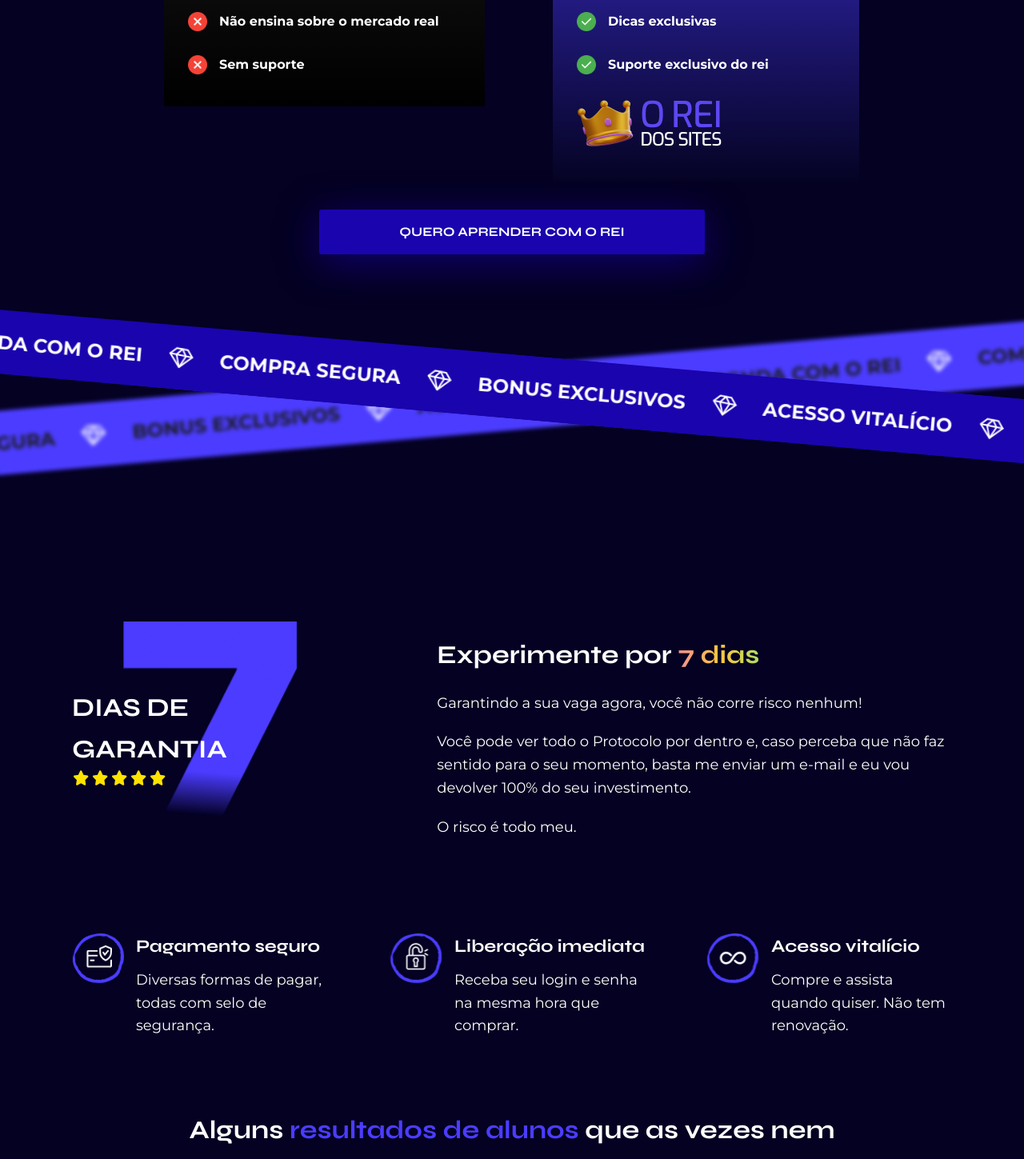
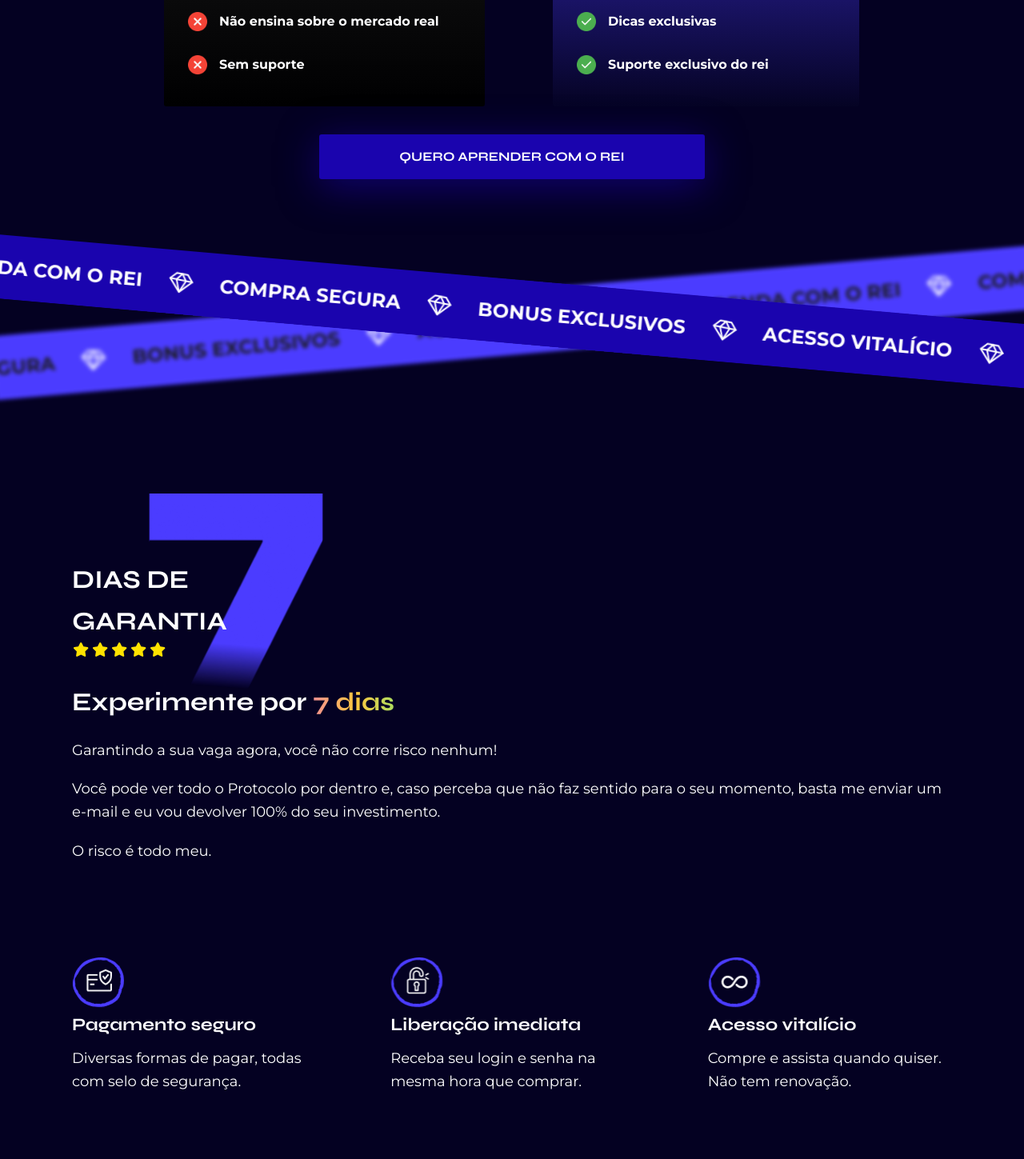
Before and after one commit to CaikeM10/Landing-Page-Mentoria, a Next.js app: page / in a window 1280 px wide. Shown: the part 1560-3009 px from the top of the page at 80% size. Built offline with nearby package versions, Linux system fonts and the light colour scheme.

Commit message:
effects 3

```diff
--- a/src/components/Guarantee/index.tsx
+++ b/src/components/Guarantee/index.tsx
@@ -1,10 +1,12 @@
-import styles from "./style.module.scss";
+import ScrollAnimation from 'react-animate-on-scroll';
+import styles from './style.module.scss';
 
 const Guarantee = () => {
     return (
         <main className={styles.container}>
             <div className={styles.content}>
                 <div className={styles.top}>
+                    <ScrollAnimation animateIn="fadeIn" animateOut="fadeOut">
                         <div className={styles.leftside}>
                             <div className={styles.leftsideContent}>
                                 <h5>Dias de</h5>
@@ -20,44 +22,76 @@
                         </div>
                         <div className={styles.rightside}>
                             <h5>
-              Experimente por <span className={styles.auroraSpan}>7 dias</span>
+                                Experimente por{' '}
+                                <span className={styles.auroraSpan}>
+                                    7 dias
+                                </span>
                             </h5>
-            <p>Garantindo a sua vaga agora, você não corre risco nenhum!</p>
                             <p>
-              Você pode ver todo o Protocolo por dentro e, caso perceba que não
-              faz sentido para o seu momento, basta me enviar um e-mail e eu vou
+                                Garantindo a sua vaga agora, você não corre
+                                risco nenhum!
+                            </p>
+                            <p>
+                                Você pode ver todo o Protocolo por dentro e,
+                                caso perceba que não faz sentido para o seu
+                                momento, basta me enviar um e-mail e eu vou
                                 devolver 100% do seu investimento.
                             </p>
                             <p>O risco é todo meu.</p>
                         </div>
+                    </ScrollAnimation>
                 </div>
                 <div className={styles.bottom}>
                     <div className={styles.info}>
+                        <ScrollAnimation
+                            animateIn="fadeInUp"
+                            animateOut="fadeOut"
+                        >
                             <div className={styles.icon}>
                                 <img src="/safePayment.svg" />
                             </div>
                             <div className={styles.text}>
                                 <h5>Pagamento seguro</h5>
-              <p>Diversas formas de pagar, todas com selo de segurança.</p>
+                                <p>
+                                    Diversas formas de pagar, todas com selo de
+                                    segurança.
+                                </p>
                             </div>
+                        </ScrollAnimation>
                     </div>
                     <div className={styles.info}>
+                        <ScrollAnimation
+                            animateIn="fadeInUp"
+                            animateOut="fadeOut"
+                        >
                             <div className={styles.icon}>
                                 <img src="/lock.svg" />
                             </div>
                             <div className={styles.text}>
                                 <h5>Liberação imediata</h5>
-              <p>Receba seu login e senha na mesma hora que comprar.</p>
+                                <p>
+                                    Receba seu login e senha na mesma hora que
+                                    comprar.
+                                </p>
                             </div>
+                        </ScrollAnimation>
                     </div>
                     <div className={styles.info}>
+                        <ScrollAnimation
+                            animateIn="fadeInUp"
+                            animateOut="fadeOut"
+                        >
                             <div className={styles.icon}>
                                 <img src="infinite.svg" />
                             </div>
                             <div className={styles.text}>
                                 <h5>Acesso vitalício</h5>
-              <p>Compre e assista quando quiser. Não tem renovação.</p>
+                                <p>
+                                    Compre e assista quando quiser. Não tem
+                                    renovação.
+                                </p>
                             </div>
+                        </ScrollAnimation>
                     </div>
                 </div>
             </div>
--- a/src/components/MovingBars/index.tsx
+++ b/src/components/MovingBars/index.tsx
@@ -1,5 +1,5 @@
-import React from "react";
-import styles from "./style.module.scss";
+import React from 'react';
+import styles from './style.module.scss';
 
 const MovingBars = () => {
     return (
--- a/src/components/SectionTwo/index.tsx
+++ b/src/components/SectionTwo/index.tsx
@@ -88,17 +88,19 @@
                                     <img src="correct.svg" />
                                     <p>Suporte exclusivo do rei</p>
                                 </div>
-                                <div className={styles.logo}>
-                                    <img src="/logo.svg" />
-                                </div>
                             </div>
                         </ScrollAnimation>
                     </div>
-                    <div className={styles.button}>
-                        <button>
-                            <p>QUERO APRENDER COM O REI</p>
-                        </button>
-                    </div>
+                    <ScrollAnimation
+                        animateIn="bounceInUp"
+                        animateOut="fadeOut"
+                    >
+                        <div className={styles.button}>
+                            <button>
+                                <p>QUERO APRENDER COM O REI</p>
+                            </button>
+                        </div>
+                    </ScrollAnimation>
                 </div>
             </main>
         </>
```
Lines whose indentation alone changed are shown as unchanged.
